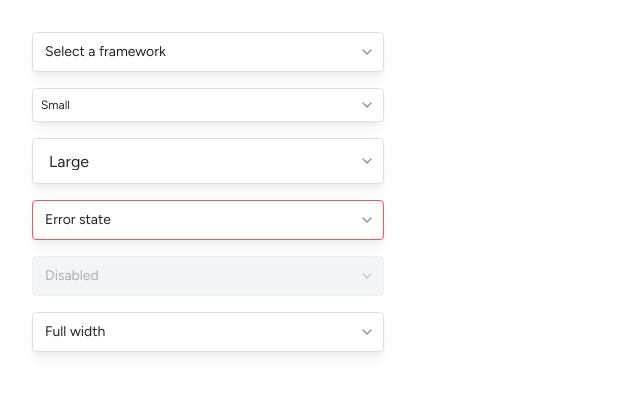
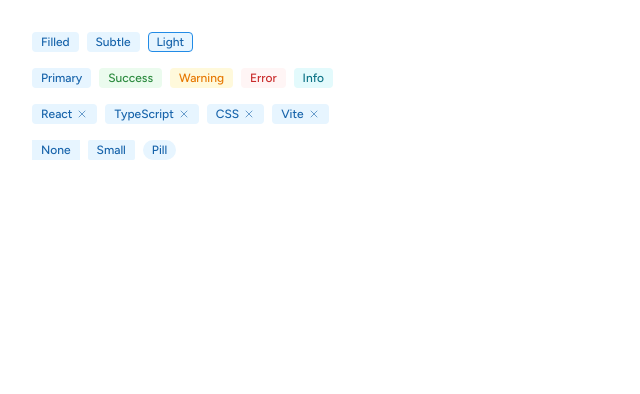
Before and after one commit to vanurag02/Pixel-UI, a React (Vite) app in the folder pixel-ui/: page / in a window 1280 px wide. Shown: the top 394 px of the page, without its empty margins (0-640 px from the left). Built offline with nearby package versions, Linux system fonts and the light colour scheme.

Commit message:
refactor: Updated with Lucid React Icons | Apr 08, 2026

```diff
--- a/pixel-ui/src/App.jsx
+++ b/pixel-ui/src/App.jsx
@@ -42,6 +42,8 @@
 const skills = ["JavaScript", "TypeScript", "CSS", "HTML", "Node.js", "Python"];
 
 function App() {
+  const [tags, setTags] = useState(["React", "TypeScript", "CSS", "Vite"]);
+
   return (
     <div
       style={{
@@ -49,43 +51,54 @@
         flexDirection: "column",
         gap: "16px",
         padding: "24px",
-        maxWidth: "400px",
       }}
     >
-      {/* Default */}
-      <Select placeholder="Select a framework">
-        <SelectOption value="react" label="React" />
-        <SelectOption value="vue" label="Vue" />
-        <SelectOption value="svelte" label="Svelte" />
-        <SelectOption value="angular" label="Angular" />
-      </Select>
+      {/* Variants */}
+      <div style={{ display: "flex", gap: "8px" }}>
+        <Tag>Filled</Tag>
+        <Tag variant="subtle">Subtle</Tag>
+        <Tag variant="light">Light</Tag>
+      </div>
 
-      {/* Sizes */}
-      <Select size="sm" placeholder="Small">
-        <SelectOption value="a" label="Option A" />
-        <SelectOption value="b" label="Option B" />
-      </Select>
+      {/* Colors */}
+      <div style={{ display: "flex", gap: "8px" }}>
+        <Tag variant="subtle" color="primary">
+          Primary
+        </Tag>
+        <Tag variant="subtle" color="success">
+          Success
+        </Tag>
+        <Tag variant="subtle" color="warning">
+          Warning
+        </Tag>
+        <Tag variant="subtle" color="error">
+          Error
+        </Tag>
+        <Tag variant="subtle" color="info">
+          Info
+        </Tag>
+      </div>
 
-      <Select size="lg" placeholder="Large">
-        <SelectOption value="a" label="Option A" />
-        <SelectOption value="b" label="Option B" />
-      </Select>
+      {/* Closable */}
+      <div style={{ display: "flex", gap: "8px", flexWrap: "wrap" }}>
+        {tags.map((tag) => (
+          <Tag
+            key={tag}
+            variant="subtle"
+            closable
+            onClose={() => setTags(tags.filter((t) => t !== tag))}
+          >
+            {tag}
+          </Tag>
+        ))}
+      </div>
 
-      {/* Error */}
-      <Select error placeholder="Error state">
-        <SelectOption value="a" label="Option A" />
-      </Select>
-
-      {/* Disabled */}
-      <Select disabled placeholder="Disabled">
-        <SelectOption value="a" label="Option A" />
-      </Select>
-
-      {/* Full width */}
-      <Select fullWidth placeholder="Full width">
-        <SelectOption value="a" label="Option A" />
-        <SelectOption value="b" label="Option B" />
-      </Select>
+      {/* Radius */}
+      <div style={{ display: "flex", gap: "8px" }}>
+        <Tag radius="none">None</Tag>
+        <Tag radius="sm">Small</Tag>
+        <Tag radius="pill">Pill</Tag>
+      </div>
     </div>
   );
 }
--- a/pixel-ui/src/components/Dropdown/Dropdown.css
+++ b/pixel-ui/src/components/Dropdown/Dropdown.css
@@ -84,9 +84,9 @@
 
 /* ===== Arrow ===== */
 .dropdown__arrow {
-  font-size: 12px;
+  color: inherit;
   transition: transform 0.2s ease-in-out;
-  display: inline-block;
+  flex-shrink: 0;
 }
 
 .dropdown__arrow--up {
--- a/pixel-ui/src/components/Dropdown/Dropdown.jsx
+++ b/pixel-ui/src/components/Dropdown/Dropdown.jsx
@@ -1,4 +1,5 @@
 import { useState, useRef, useEffect } from "react";
+import { ChevronDown } from "lucide-react";
 import "./Dropdown.css";
 
 function Dropdown({
@@ -44,11 +45,10 @@
         type="button"
       >
         <span>{label}</span>
-        <span
+        <ChevronDown
+          size={16}
           className={`dropdown__arrow ${opened ? "dropdown__arrow--up" : ""}`}
-        >
-          ▾
-        </span>
+        />
       </button>
 
       {opened && <div className="dropdown__menu">{children}</div>}
--- a/pixel-ui/src/components/Tag/Tag.css
+++ b/pixel-ui/src/components/Tag/Tag.css
@@ -129,7 +129,6 @@
   line-height: 1;
   color: inherit;
   opacity: 0.6;
-  font-size: 14px;
   transition: opacity 0.2s ease-in-out;
 }
 
--- a/pixel-ui/src/components/Tag/Tag.jsx
+++ b/pixel-ui/src/components/Tag/Tag.jsx
@@ -1,3 +1,4 @@
+import { X } from "lucide-react";
 import "./Tag.css";
 
 function Tag({
@@ -33,7 +34,7 @@
           type="button"
           aria-label="Remove"
         >
-          ×
+          <X size={12} />
         </button>
       )}
     </span>
```
